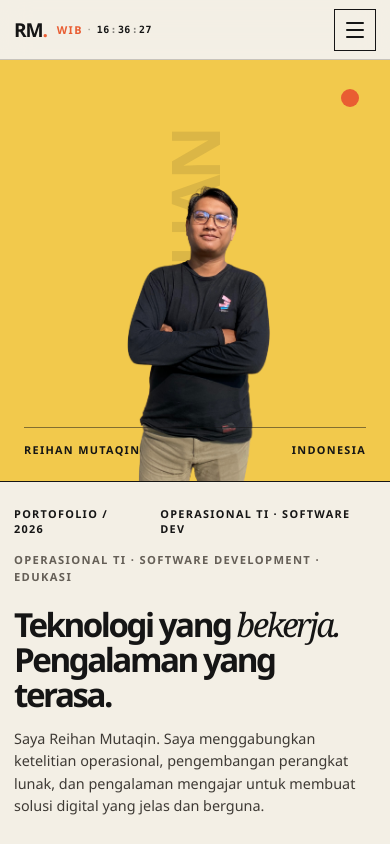
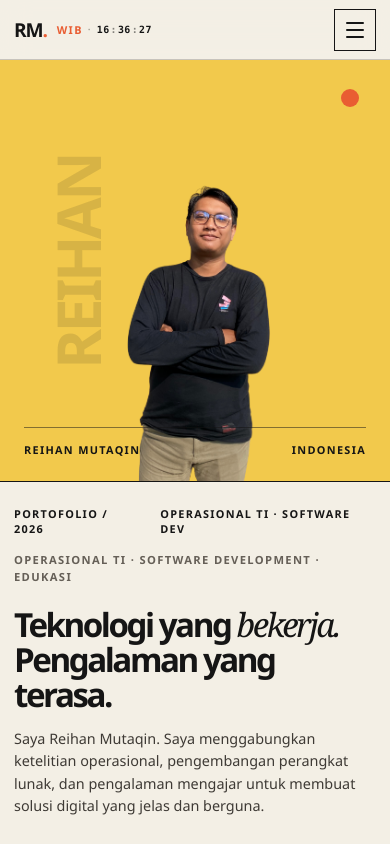
Before and after one commit to ReihanMutaqin/reihan, a React (Vite) app: page / in a window 390 px wide. Shown: the top 844 px of the page. Built offline with nearby package versions, Linux system fonts and the light colour scheme.

Commit message:
style: geser watermark tulisan REIHAN ke sisi kiri potret agar terlihat jelas di samping foto

```diff
--- a/src/index.css
+++ b/src/index.css
@@ -430,12 +430,13 @@ ul {
 
 .hero__portrait-word {
   position: absolute;
-  top: 44%;
-  left: 50%;
-  color: rgba(21, 21, 21, 0.1);
-  font-size: clamp(4.6rem, 9vw, 10rem);
+  top: 48%;
+  left: 20%;
+  z-index: 1;
+  color: rgba(21, 21, 21, 0.12);
+  font-size: clamp(4.4rem, 7.5vw, 8.5rem);
   font-weight: 900;
-  letter-spacing: -0.08em;
+  letter-spacing: -0.06em;
   line-height: 1;
   transform: translate(-50%, -50%) rotate(-90deg);
   pointer-events: none;
@@ -1705,7 +1706,9 @@ html.lenis, html.lenis body {
   }
 
   .hero__portrait-word {
-    font-size: 4.2rem;
+    left: 20%;
+    top: 48%;
+    font-size: 3.8rem;
   }
 
   .hero__copy {
```
